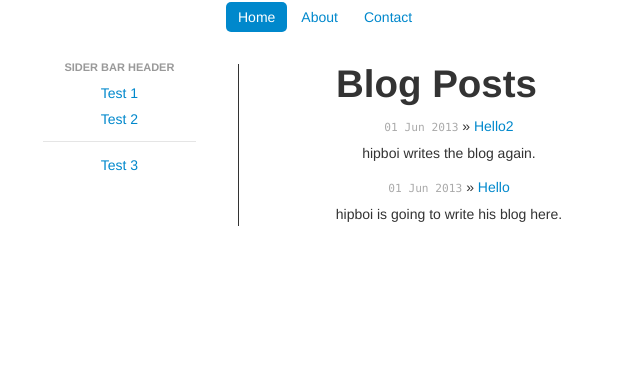
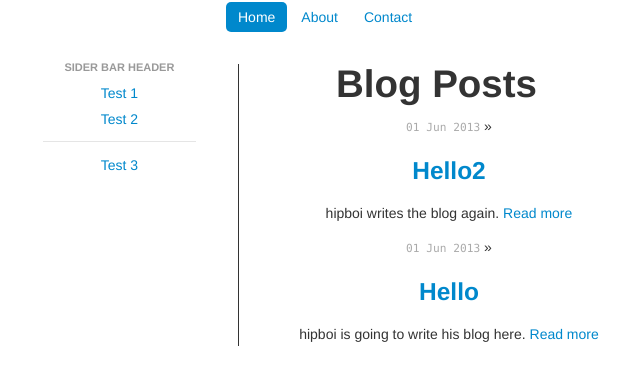
Before and after one commit to hipboi/hipboi.github.io, a Jekyll site: the page built from index.html, in a window 1280 px wide. Shown: the top 385 px of the page, without its empty margins (204-844 px from the left). Built offline with Jekyll 4.4.1, drawn with Linux system fonts in a browser that asks for light colours.

Commit message:
Add excerpt for home page

```diff
--- a/index.html
+++ b/index.html
@@ -8,8 +8,8 @@ title: Time flows
 	<ul class="posts">
 		{% for post in site.posts %}
 		<li>
-			<span>{{ post.date | date_to_string }}</span> &raquo; <a href="{{ post.url }}">{{ post.title }}</a>
-			<p>{{ post.excerpt }}</p>
+		<span>{{ post.date | date_to_string }}</span> &raquo; <h3><a href="{{ post.url }}">{{ post.title }}</a></h3>
+		<p>{{ post.excerpt }} <a href="{{ post.url }}">Read more</a></p>
 		</li>
 		{% endfor %}
 	</ul>
```
